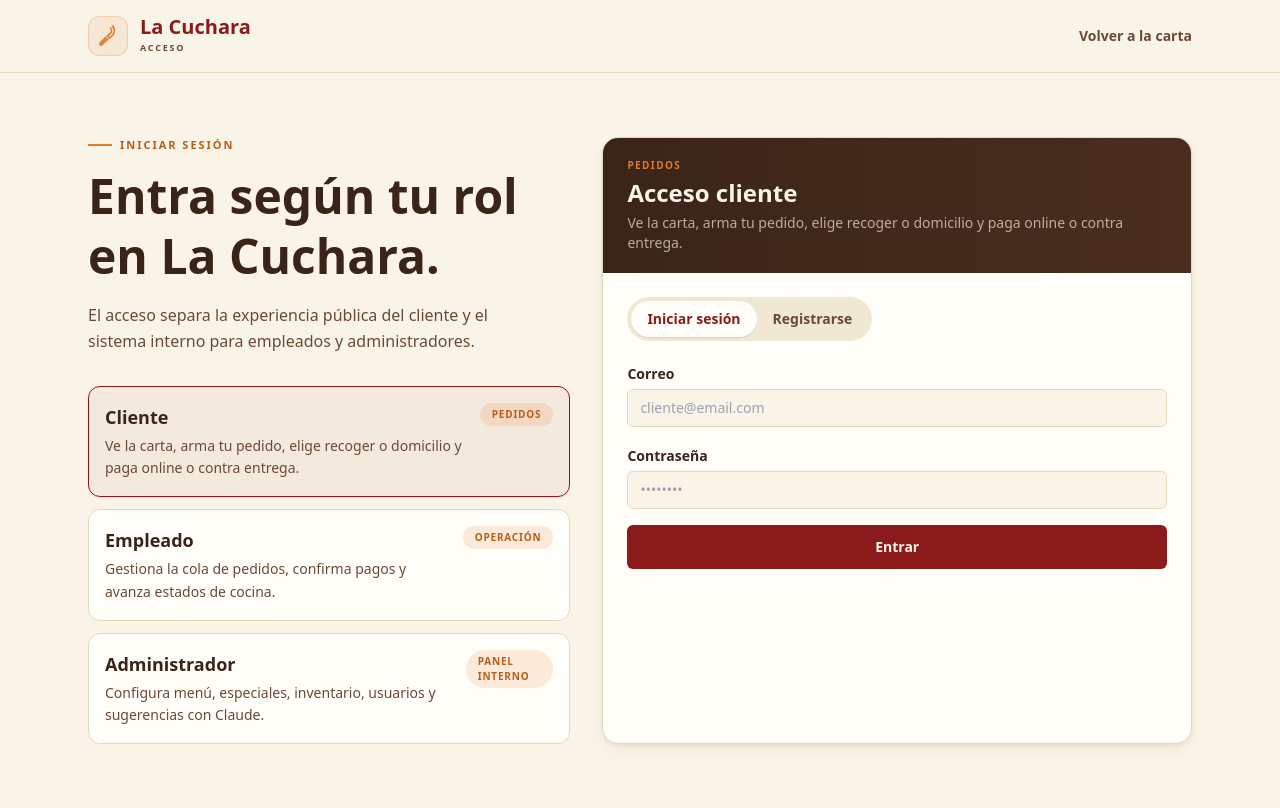
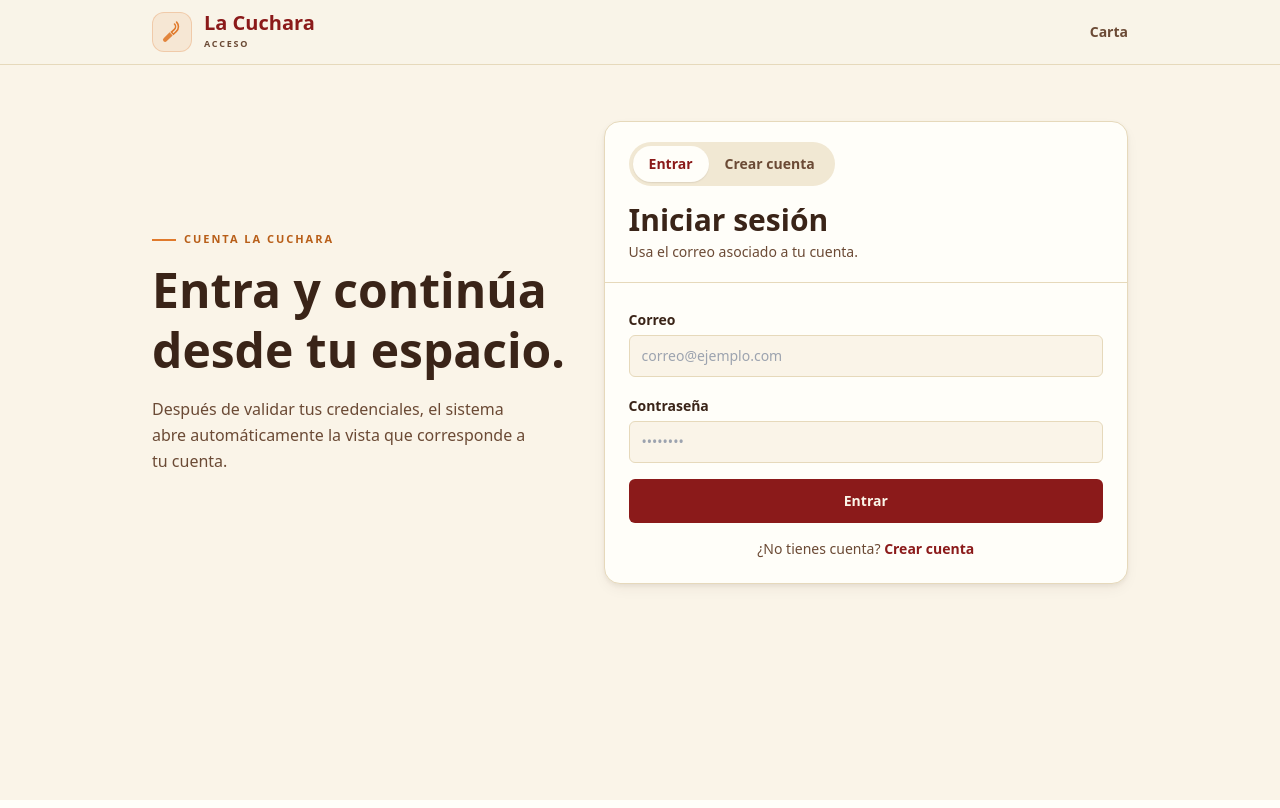
Before and after one commit to AndresT3086/LaCuchara-Restaurante, a Next.js app: page /auth in a window 1280 px wide. Built offline with nearby package versions, Linux system fonts and the light colour scheme.

Commit message:
Simplificar acceso de usuarios

```diff
--- a/src/app/auth/page.tsx
+++ b/src/app/auth/page.tsx
@@ -1,43 +1,18 @@
 import Link from "next/link";
 
 type Mode = "login" | "register";
-type Role = "cliente" | "empleado" | "admin";
-
-const roleCopy: Record<Role, { title: string; desc: string; href: string; badge: string }> = {
-  cliente: {
-    title: "Cliente",
-    desc: "Ve la carta, arma tu pedido, elige recoger o domicilio y paga online o contra entrega.",
-    href: "/",
-    badge: "Pedidos",
-  },
-  empleado: {
-    title: "Empleado",
-    desc: "Gestiona la cola de pedidos, confirma pagos y avanza estados de cocina.",
-    href: "/pedidos",
-    badge: "Operación",
-  },
-  admin: {
-    title: "Administrador",
-    desc: "Configura menú, especiales, inventario, usuarios y sugerencias con Claude.",
-    href: "/dashboard",
-    badge: "Panel interno",
-  },
-};
 
 export default function AuthPage({
   searchParams,
 }: {
-  searchParams?: { mode?: string; role?: string };
+  searchParams?: { mode?: string };
 }) {
   const mode: Mode = searchParams?.mode === "register" ? "register" : "login";
-  const selectedRole: Role =
-    searchParams?.role === "empleado" || searchParams?.role === "admin" ? searchParams.role : "cliente";
-  const copy = roleCopy[selectedRole];
 
   return (
     <main className="min-h-screen bg-maiz text-cafe">
       <header className="border-b border-maiz-3 bg-maiz/90">
-        <div className="mx-auto flex max-w-6xl items-center justify-between px-6 py-4">
+        <div className="mx-auto flex max-w-5xl items-center justify-between px-4 py-3 sm:px-6">
           <Link href="/" className="flex items-center gap-3">
             <span className="flex h-10 w-10 items-center justify-center rounded-xl border border-achiote/25 bg-achiote/10 text-achiote">
               <svg width="23" height="23" viewBox="0 0 32 32" fill="none" aria-hidden="true">
@@ -51,104 +26,96 @@ export default function AuthPage({
             </span>
           </Link>
           <Link href="/" className="text-sm font-semibold text-cafe-2 hover:text-cafe">
-            Volver a la carta
+            Carta
           </Link>
         </div>
       </header>
 
-      <section className="mx-auto grid max-w-6xl gap-8 px-6 py-10 lg:grid-cols-[0.9fr_1.1fr] lg:py-16">
-        <div>
+      <section className="mx-auto grid max-w-5xl gap-8 px-4 py-8 sm:px-6 lg:grid-cols-[0.8fr_1fr] lg:items-center lg:py-14">
+        <div className="hidden lg:block">
           <p className="mb-3 flex items-center gap-2 text-[11px] font-bold uppercase tracking-[0.18em] text-achiote-dark before:h-0.5 before:w-6 before:bg-achiote">
-            {mode === "login" ? "Iniciar sesión" : "Crear cuenta"}
+            Cuenta La Cuchara
           </p>
           <h1 className="font-heading text-5xl font-extrabold leading-tight text-cafe">
-            Entra según tu rol en La Cuchara.
+            Entra y continúa desde tu espacio.
           </h1>
-          <p className="mt-4 max-w-md text-base leading-relaxed text-cafe-2">
-            El acceso separa la experiencia pública del cliente y el sistema interno para empleados y administradores.
+          <p className="mt-4 max-w-sm text-base leading-relaxed text-cafe-2">
+            Después de validar tus credenciales, el sistema abre automáticamente la vista que corresponde a tu cuenta.
           </p>
-
-          <div className="mt-8 grid gap-3">
-            {(Object.keys(roleCopy) as Role[]).map((role) => (
-              <Link
-                key={role}
-                href={`/auth?mode=${mode}&role=${role}`}
-                className={[
-                  "rounded-xl border p-4 transition-colors",
-                  selectedRole === role
-                    ? "border-rojo-ladrillo bg-rojo-ladrillo/5 shadow-warm-sm"
-                    : "border-maiz-3 bg-elevated hover:bg-maiz-2",
-                ].join(" ")}
-              >
-                <div className="flex items-start justify-between gap-4">
-                  <div>
-                    <p className="font-heading text-lg font-extrabold text-cafe">{roleCopy[role].title}</p>
-                    <p className="mt-1 text-sm leading-relaxed text-cafe-2">{roleCopy[role].desc}</p>
-                  </div>
-                  <span className="rounded-full bg-achiote/15 px-3 py-1 text-[10px] font-bold uppercase tracking-[0.08em] text-achiote-dark">
-                    {roleCopy[role].badge}
-                  </span>
-                </div>
-              </Link>
-            ))}
-          </div>
         </div>
 
         <div className="overflow-hidden rounded-2xl border border-maiz-3 bg-elevated shadow-warm-md">
-          <div className="bg-gradient-to-r from-cafe to-[#4A2E1F] px-6 py-5 text-maiz">
-            <p className="text-[10px] font-bold uppercase tracking-[0.14em] text-achiote">
-              {copy.badge}
-            </p>
-            <h2 className="mt-1 font-heading text-2xl font-extrabold">
-              {mode === "login" ? `Acceso ${copy.title.toLowerCase()}` : `Registro ${copy.title.toLowerCase()}`}
-            </h2>
-            <p className="mt-1 text-sm text-maiz/65">{copy.desc}</p>
-          </div>
-
-          <div className="p-6">
-            <div className="mb-5 inline-flex rounded-full bg-maiz-2 p-1 text-sm font-semibold">
+          <div className="border-b border-maiz-3 px-5 py-5 sm:px-6">
+            <div className="mb-4 inline-flex rounded-full bg-maiz-2 p-1 text-sm font-semibold">
               <Link
-                href={`/auth?mode=login&role=${selectedRole}`}
+                href="/auth?mode=login"
                 className={mode === "login" ? "rounded-full bg-elevated px-4 py-2 text-rojo-ladrillo shadow-warm-sm" : "px-4 py-2 text-cafe-2"}
               >
-                Iniciar sesión
+                Entrar
               </Link>
               <Link
-                href={`/auth?mode=register&role=${selectedRole}`}
+                href="/auth?mode=register"
                 className={mode === "register" ? "rounded-full bg-elevated px-4 py-2 text-rojo-ladrillo shadow-warm-sm" : "px-4 py-2 text-cafe-2"}
               >
-                Registrarse
+                Crear cuenta
               </Link>
             </div>
 
+            <h1 className="font-heading text-3xl font-extrabold text-cafe">
+              {mode === "login" ? "Iniciar sesión" : "Crear cuenta"}
+            </h1>
+            <p className="mt-1 text-sm text-cafe-2">
+              {mode === "login"
+                ? "Usa el correo asociado a tu cuenta."
+                : "Crea una cuenta para pedir más rápido y guardar tus datos."}
+            </p>
+          </div>
+
+          <div className="p-5 sm:p-6">
             <form className="space-y-4">
               {mode === "register" && (
                 <label className="block">
-                  <span className="text-sm font-semibold text-cafe">Nombre completo</span>
-                  <input className="mt-1 w-full rounded-md border border-maiz-3 bg-maiz px-3 py-2 text-sm outline-none focus:border-rojo-ladrillo focus:ring-2 focus:ring-rojo-ladrillo/15" placeholder="Tu nombre" />
+                  <span className="text-sm font-semibold text-cafe">Nombre</span>
+                  <input className="mt-1 w-full rounded-md border border-maiz-3 bg-maiz px-3 py-2.5 text-sm outline-none focus:border-rojo-ladrillo focus:ring-2 focus:ring-rojo-ladrillo/15" placeholder="Tu nombre" />
                 </label>
               )}
               <label className="block">
                 <span className="text-sm font-semibold text-cafe">Correo</span>
-                <input className="mt-1 w-full rounded-md border border-maiz-3 bg-maiz px-3 py-2 text-sm outline-none focus:border-rojo-ladrillo focus:ring-2 focus:ring-rojo-ladrillo/15" placeholder={selectedRole === "cliente" ? "cliente@email.com" : "usuario@lacuchara.co"} type="email" />
+                <input className="mt-1 w-full rounded-md border border-maiz-3 bg-maiz px-3 py-2.5 text-sm outline-none focus:border-rojo-ladrillo focus:ring-2 focus:ring-rojo-ladrillo/15" placeholder="correo@ejemplo.com" type="email" />
               </label>
               <label className="block">
                 <span className="text-sm font-semibold text-cafe">Contraseña</span>
-                <input className="mt-1 w-full rounded-md border border-maiz-3 bg-maiz px-3 py-2 text-sm outline-none focus:border-rojo-ladrillo focus:ring-2 focus:ring-rojo-ladrillo/15" placeholder="••••••••" type="password" />
+                <input className="mt-1 w-full rounded-md border border-maiz-3 bg-maiz px-3 py-2.5 text-sm outline-none focus:border-rojo-ladrillo focus:ring-2 focus:ring-rojo-ladrillo/15" placeholder="••••••••" type="password" />
               </label>
 
-              {selectedRole !== "cliente" && (
-                <div className="rounded-lg border border-platano/30 bg-platano/10 p-3 text-sm text-cafe-2">
-                  Las cuentas internas deben ser aprobadas por un administrador antes de acceder al panel.
-                </div>
+              {mode === "register" && (
+                <p className="rounded-lg border border-maiz-3 bg-maiz p-3 text-sm text-cafe-2">
+                  Las cuentas internas de empleados y administradores se crean desde el panel de usuarios.
+                </p>
               )}
 
               <Link
-                href={copy.href}
+                href={mode === "login" ? "/dashboard" : "/"}
                 className="flex w-full items-center justify-center rounded-md bg-rojo-ladrillo px-4 py-3 text-sm font-semibold text-maiz hover:bg-rojo-ladrillo-dark"
               >
                 {mode === "login" ? "Entrar" : "Crear cuenta"}
               </Link>
+
+              {mode === "login" ? (
+                <p className="text-center text-sm text-cafe-2">
+                  ¿No tienes cuenta?{" "}
+                  <Link className="font-semibold text-rojo-ladrillo" href="/auth?mode=register">
+                    Crear cuenta
+                  </Link>
+                </p>
+              ) : (
+                <p className="text-center text-sm text-cafe-2">
+                  ¿Ya tienes cuenta?{" "}
+                  <Link className="font-semibold text-rojo-ladrillo" href="/auth?mode=login">
+                    Entrar
+                  </Link>
+                </p>
+              )}
             </form>
           </div>
         </div>
--- a/src/app/page.tsx
+++ b/src/app/page.tsx
@@ -44,7 +44,7 @@ export default function LandingPage() {
   return (
     <div className="min-h-screen bg-maiz text-cafe">
       <header className="sticky top-0 z-20 border-b border-maiz-3 bg-maiz/90 backdrop-blur">
-        <div className="mx-auto flex max-w-6xl flex-wrap items-center gap-4 px-6 py-4 lg:gap-8">
+        <div className="mx-auto flex max-w-6xl items-center gap-4 px-4 py-3 sm:px-6 lg:gap-8">
           <Link href="/" className="flex items-center gap-3">
             <span className="flex h-11 w-11 items-center justify-center rounded-xl border border-achiote/25 bg-achiote/10 text-achiote">
               <svg width="25" height="25" viewBox="0 0 32 32" fill="none" aria-hidden="true">
@@ -61,21 +61,18 @@ export default function LandingPage() {
               </span>
             </span>
           </Link>
-          <nav className="hidden gap-6 text-sm font-medium text-cafe-2 md:flex">
+          <nav className="ml-4 hidden gap-6 text-sm font-medium text-cafe-2 md:flex">
             <a href="#menu" className="hover:text-rojo-ladrillo">Menú</a>
             <a href="#especiales" className="hover:text-rojo-ladrillo">Especiales</a>
             <a href="#pedido" className="hover:text-rojo-ladrillo">Pedido</a>
           </nav>
-          <div className="ml-auto flex w-full items-center gap-2 sm:w-auto">
-            <Link href="/auth?mode=login" className="flex-1 rounded-md border border-maiz-3 bg-elevated px-3 py-2.5 text-center text-sm font-semibold text-cafe hover:bg-maiz-2 sm:flex-none sm:px-4">
-              Iniciar sesión
-            </Link>
-            <Link href="/auth?mode=register" className="flex-1 rounded-md border border-maiz-3 bg-maiz px-3 py-2.5 text-center text-sm font-semibold text-cafe-2 hover:bg-maiz-2 hover:text-cafe sm:flex-none lg:block">
-              Registrarse
+          <div className="ml-auto flex items-center gap-2">
+            <Link href="/auth?mode=login" className="rounded-md px-3 py-2 text-sm font-semibold text-cafe-2 hover:bg-maiz-2 hover:text-cafe">
+              Entrar
             </Link>
             <a
               href="#pedido"
-              className="hidden rounded-md bg-rojo-ladrillo px-4 py-2.5 text-sm font-semibold text-maiz shadow-[inset_0_1px_0_rgba(255,255,255,0.12)] hover:bg-rojo-ladrillo-dark sm:block"
+              className="rounded-md bg-rojo-ladrillo px-4 py-2.5 text-sm font-semibold text-maiz shadow-[inset_0_1px_0_rgba(255,255,255,0.12)] hover:bg-rojo-ladrillo-dark"
             >
               Pedir ahora
             </a>
```
